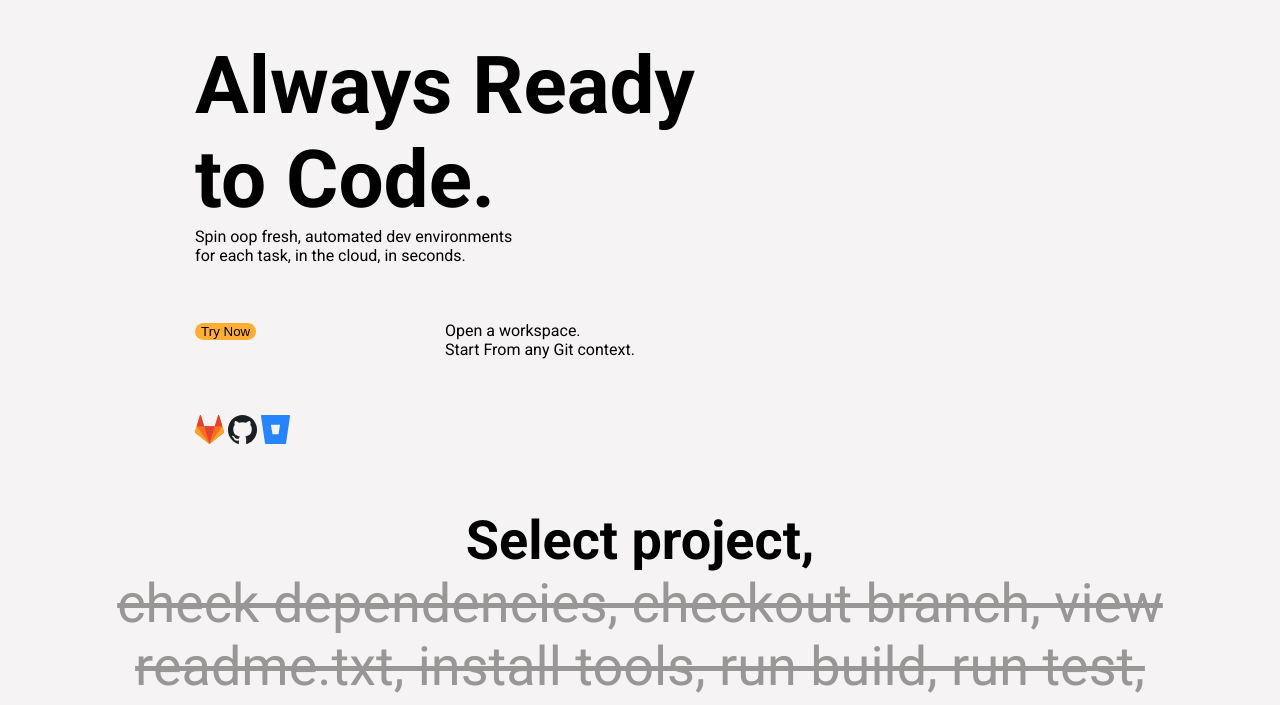
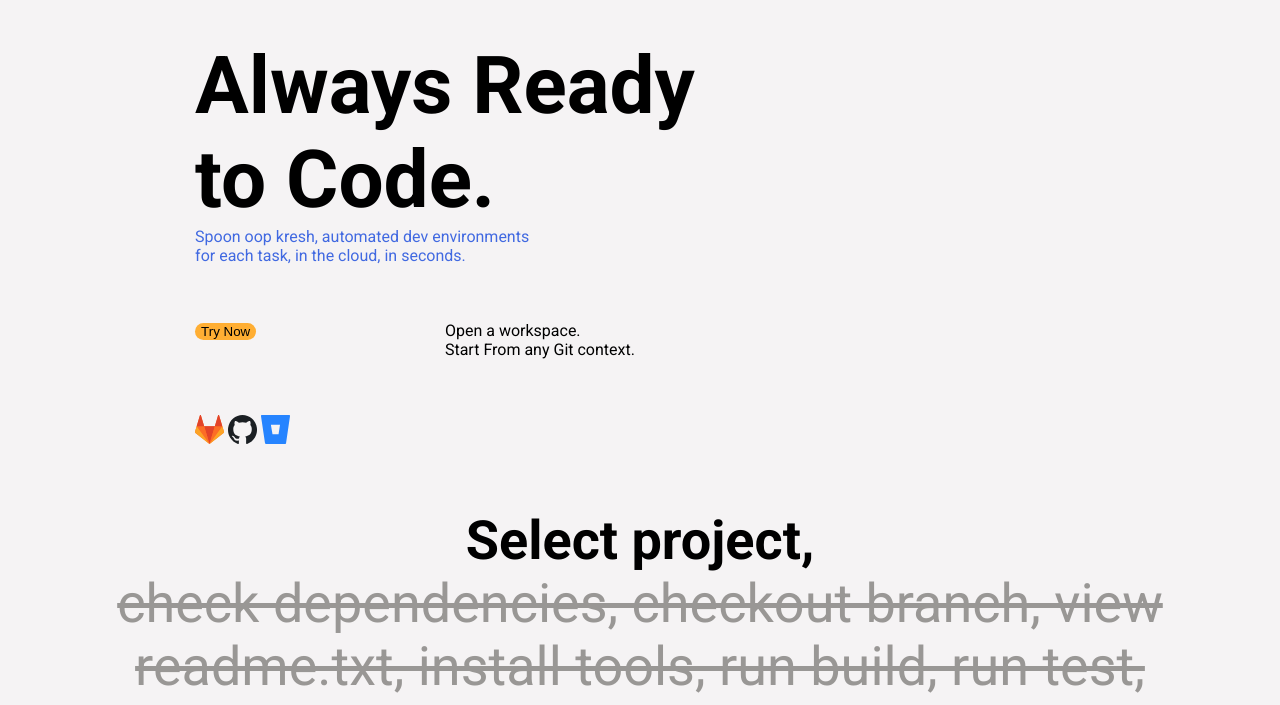
Before and after one commit to monstraaa/Project, a plain HTML site: page index.html in a window 1280 px wide. Shown: the part 94-799 px from the top of the page. Drawn offline with Linux system fonts and the light colour scheme.

Commit message:
3d commit

```diff
--- a/css/style.css
+++ b/css/style.css
@@ -97,6 +97,7 @@ main{
     grid-column-end: 5;
     grid-row-start: 3;
     grid-row-end: 4;
+    color: royalblue;
 }
 .try-now{
     grid-column-start: 1;
--- a/index.html
+++ b/index.html
@@ -35,7 +35,7 @@
                     Always Ready<br>to Code.
                 </div>
                 <div class="spin">
-                    Spin oop fresh, automated dev environments<br>for each task, in the cloud, in seconds.
+                    Spoon oop kresh, automated dev environments<br>for each task, in the cloud, in seconds.
                 </div>
                 <div class="try-now">
                     <button type="button" class="tryNow__button">Try Now</button>
```
